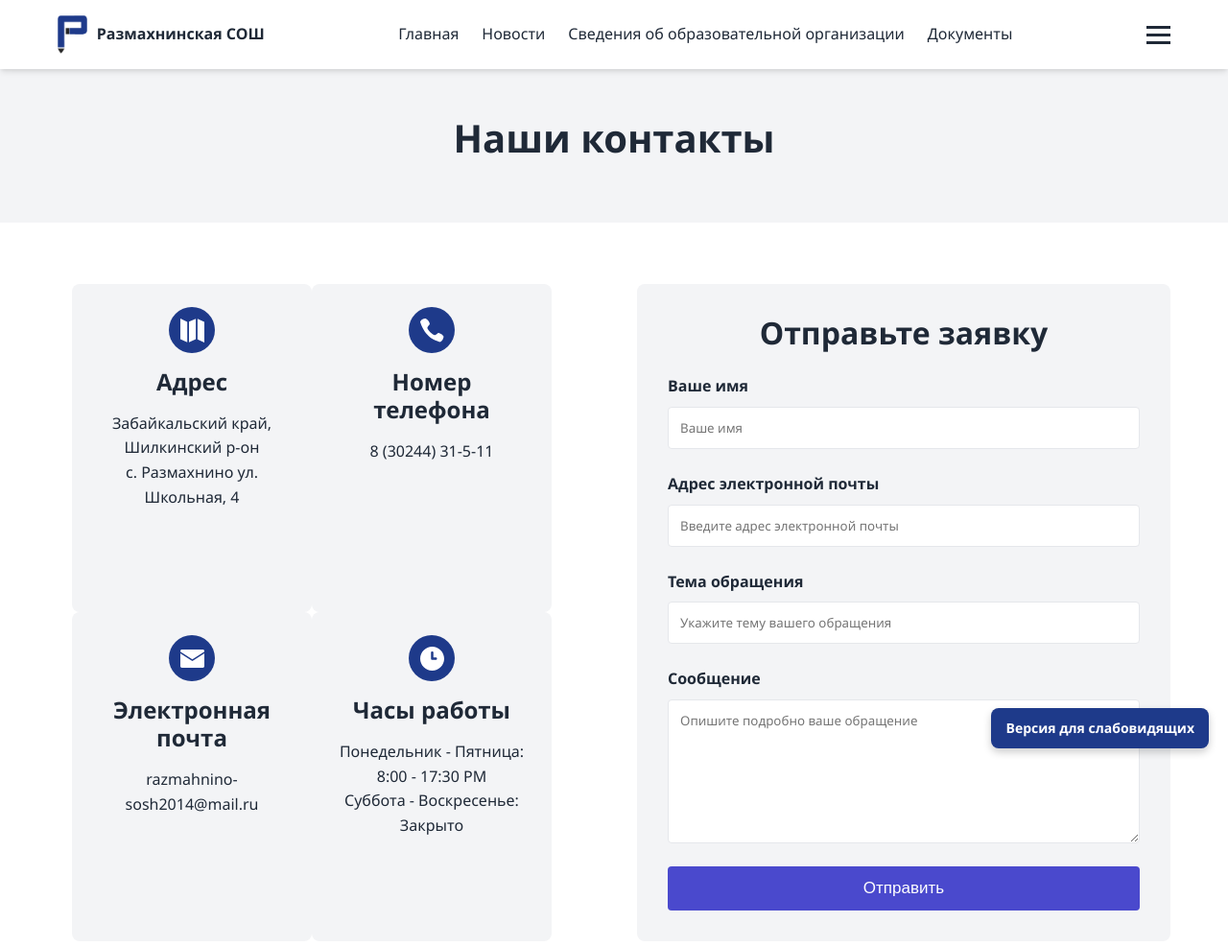
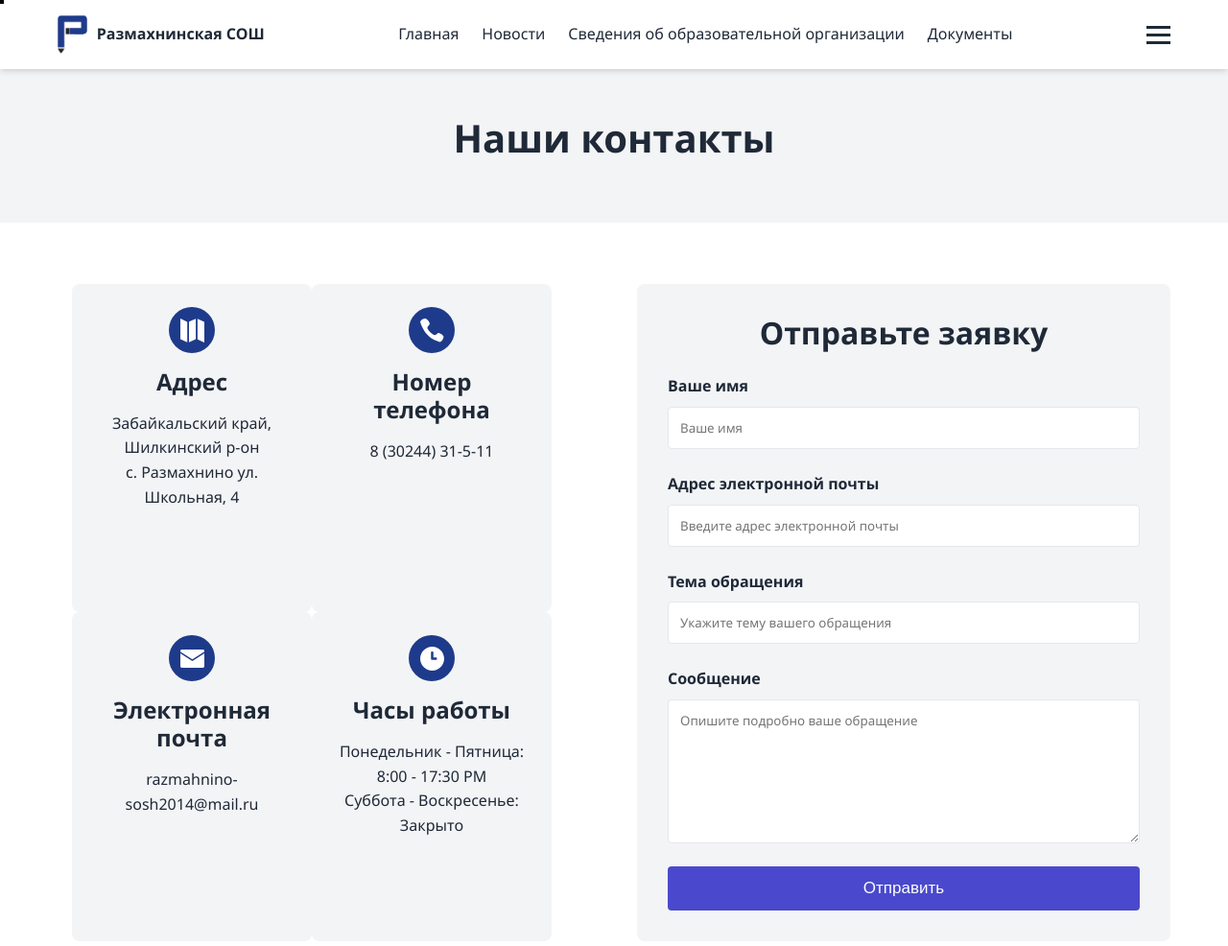
Before and after one commit to ayklaaa/school, a Django app: page /contact/ in a window 1280 px wide. Shown: the top 986 px of the page at 96% size. Run offline with Django 5.2, Linux system fonts and the light colour scheme; some libraries are stand-ins or nearby versions.

Commit message:
Update base.html

```diff
--- a/templates/include/base.html
+++ b/templates/include/base.html
@@ -198,12 +198,19 @@ function toggleSubmenu(element) {
   element.classList.toggle('active');
 }
 </script>
+<div id="finevision_banner"
+     onclick="finevision.activate_navbar()"
+     style="cursor: pointer; z-index: 9999; background: rgb(255, 255, 255); border: 2px solid rgb(0, 0, 0); float: right; position: fixed; top: 0px;">
+    <img width="128" src="https://finevision.ru/static/banner1.jpg">
+</div>
 
-<a href="#" onclick="finevision.activate_navbar(); return false;" class="accessibility-button">
+<!-- Обновлённая ссылка на скрипт -->
+<script src="https://finevision.ru/static/js/finevision_banner.min.js"></script>
+<!-- <a href="#" onclick="finevision.activate_navbar(); return false;" class="accessibility-button">
     Версия для слабовидящих
 </a>
 <script src="https://finevision.ru/static/js/finevision_banner.min.js"></script>
-
+ -->
 {% block extra_js %}{% endblock %}
 
 
```
